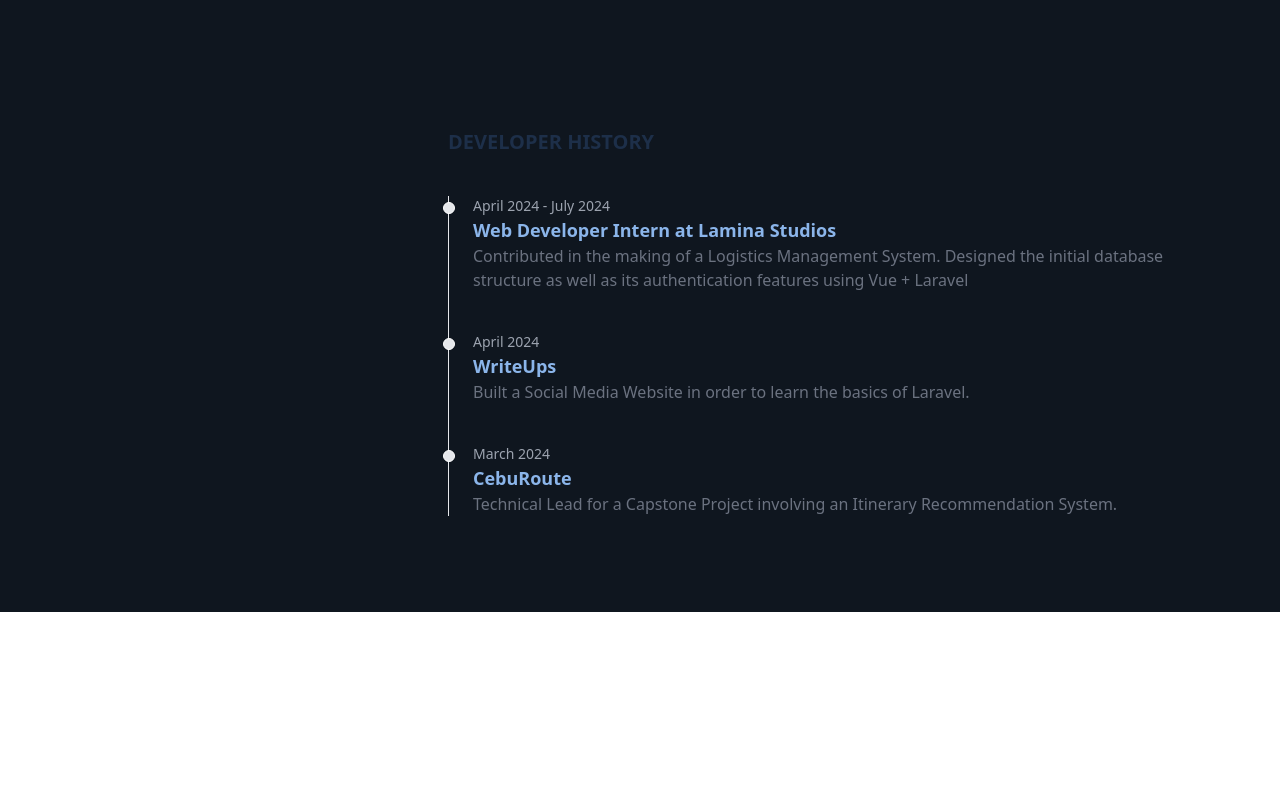
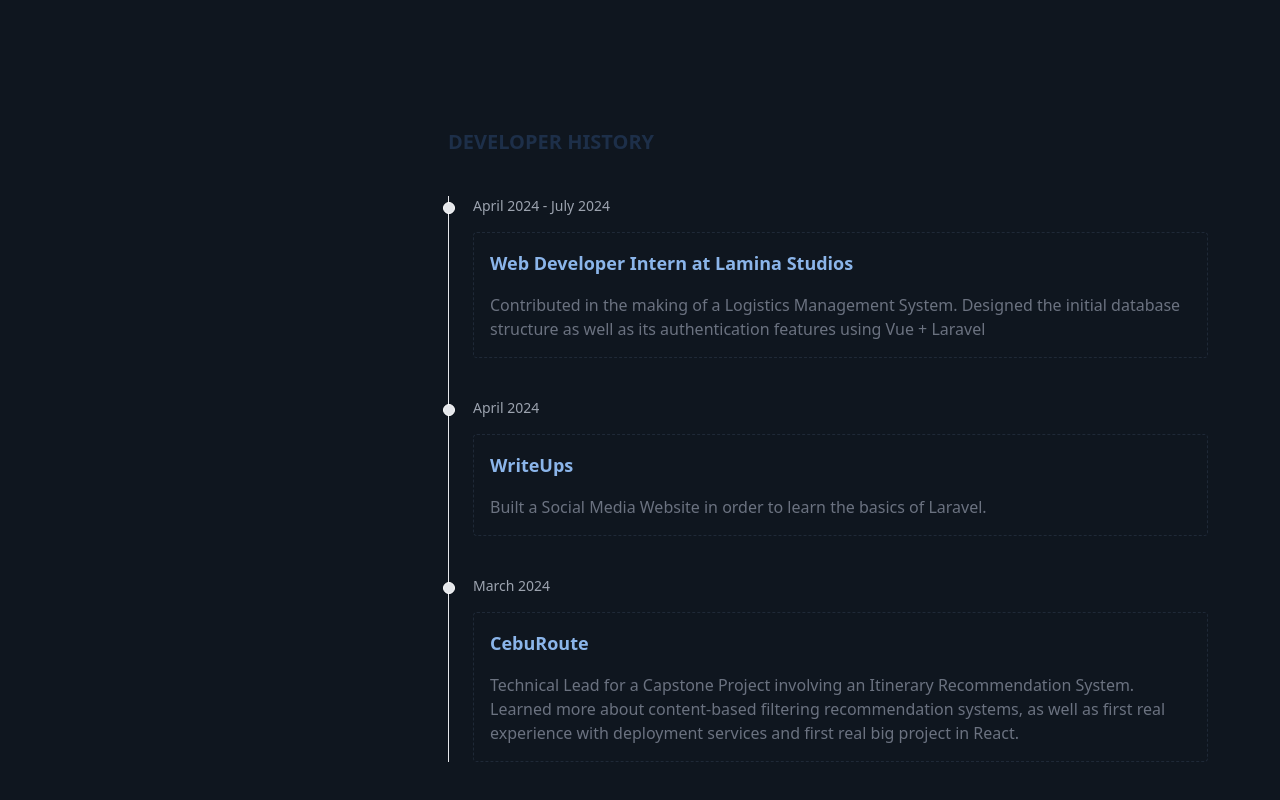
Before and after one commit to Arc-Data/arc-data.github.io, a React (Vite) app: page /#/ in a window 1280 px wide. Shown: the part 992-1792 px from the top of the page. Before the commit the page ends 1604 px from the top, so only its background shows below. Built offline with nearby package versions, Linux system fonts and the light colour scheme; no server answers.

Commit message:
improved timeline design

```diff
--- a/src/pages/Home.jsx
+++ b/src/pages/Home.jsx
@@ -153,20 +153,24 @@
                         <Timeline.Point />
                         <Timeline.Content>
                         <Timeline.Time>April 2024 - July 2024</Timeline.Time>
-                        <Timeline.Title className="text-primary-default">Web Developer Intern at Lamina Studios</Timeline.Title>
+                        <div className="px-4 mt-4 border border-gray-800 border-dashed rounded">
+                            <Timeline.Title className="my-4 text-primary-default">Web Developer Intern at Lamina Studios</Timeline.Title>
                             <Timeline.Body>
                                 Contributed in the making of a Logistics Management System. Designed the initial database structure as well as its authentication features using Vue + Laravel
                             </Timeline.Body>
+                        </div>
                         </Timeline.Content>
                     </Timeline.Item>
                     <Timeline.Item>
                         <Timeline.Point />
                         <Timeline.Content>
                         <Timeline.Time>April 2024</Timeline.Time>
-                        <Timeline.Title className="text-primary-default">WriteUps</Timeline.Title>
+                        <div className="px-4 mt-4 border border-gray-800 border-dashed rounded">
+                            <Timeline.Title className="my-4 text-primary-default">WriteUps</Timeline.Title>
                             <Timeline.Body>
                                 Built a Social Media Website in order to learn the basics of Laravel.
                             </Timeline.Body>
+                        </div>
                         </Timeline.Content>
                     </Timeline.Item>
 
@@ -174,10 +178,14 @@
                         <Timeline.Point />
                         <Timeline.Content>
                         <Timeline.Time>March 2024</Timeline.Time>
-                        <Timeline.Title className="text-primary-default">CebuRoute</Timeline.Title>
+                        <div className="px-4 mt-4 border border-gray-800 border-dashed rounded">
+                            <Timeline.Title className="my-4 text-primary-default">CebuRoute</Timeline.Title>
                             <Timeline.Body>
-                            Technical Lead for a Capstone Project involving an Itinerary Recommendation System.
+                                <p className="">
+                                Technical Lead for a Capstone Project involving an Itinerary Recommendation System. Learned more about content-based filtering recommendation systems, as well as first real experience with deployment services and first real big project in React.
+                                </p>
                             </Timeline.Body>
+                        </div>
                         </Timeline.Content>
                     </Timeline.Item>
                     </Timeline>
```
Lines whose indentation alone changed are shown as unchanged.
